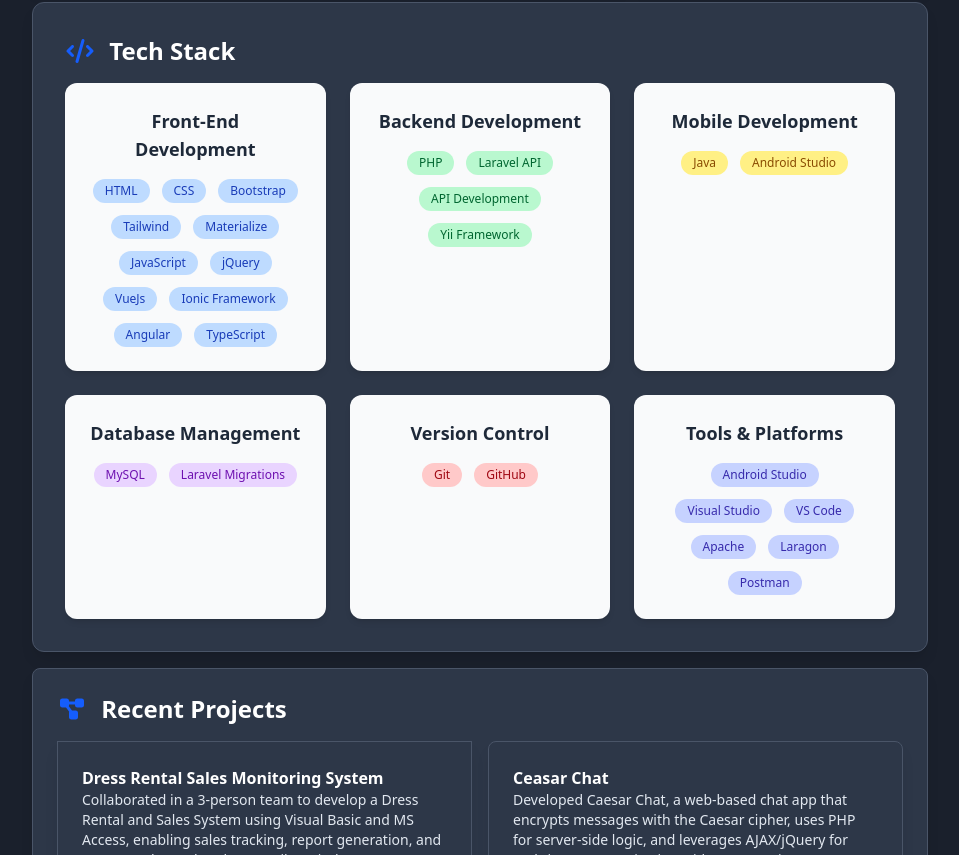
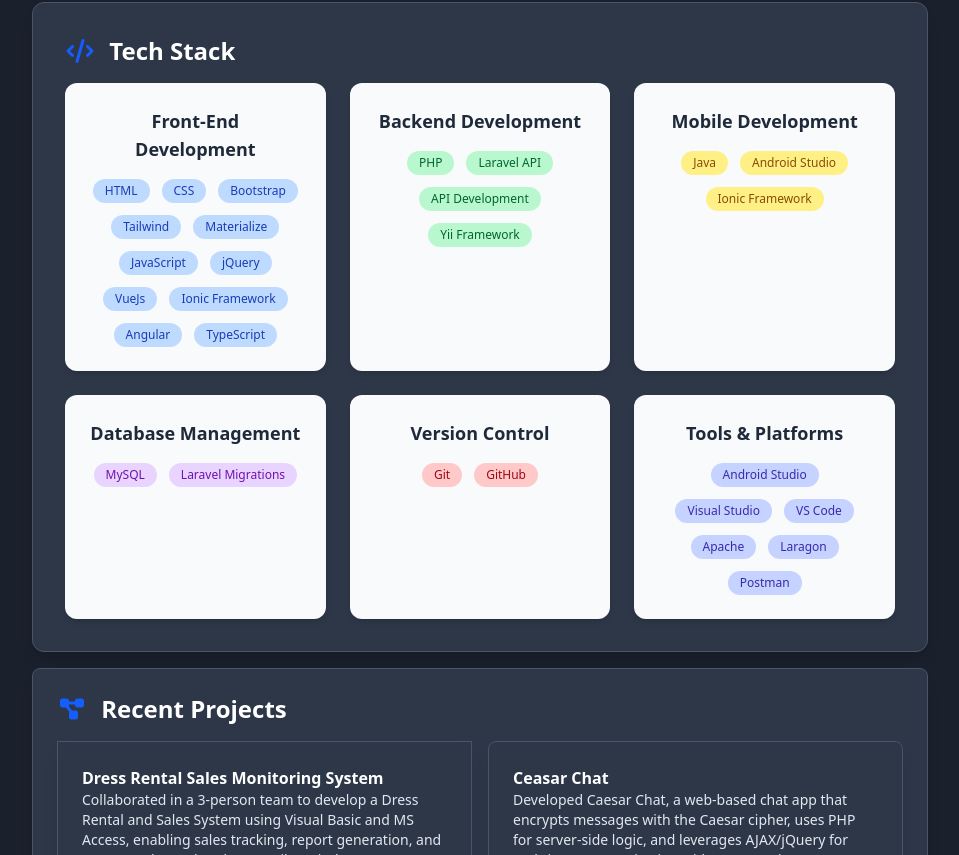
Before and after one commit to LeoOdaya117/Portfolio, a website: page public/index.html in a window 1280 px wide. Shown: the part 824-1679 px from the top of the page, without its empty margins (160-1119 px from the left). Drawn offline with nearby package versions, Linux system fonts and the light colour scheme.

Commit message:
add Ionic Framework to technology chips in index.html

```diff
--- a/public/index.html
+++ b/public/index.html
@@ -180,6 +180,8 @@
                         <div class="flex flex-wrap justify-center gap-3">
                             <span class="tech-chip bg-yellow-200 text-yellow-800 rounded-full py-1 px-3 text-xs font-medium transition duration-300 ease-in-out transform hover:scale-110 hover:rotate-12 hover:shadow-md hover:bg-yellow-300">Java</span>
                             <span class="tech-chip bg-yellow-200 text-yellow-800 rounded-full py-1 px-3 text-xs font-medium transition duration-300 ease-in-out transform hover:scale-110 hover:rotate-12 hover:shadow-md hover:bg-yellow-300">Android Studio</span>
+                            <span class="tech-chip bg-yellow-200 text-yellow-800 rounded-full py-1 px-3 text-xs font-medium transition duration-300 ease-in-out transform hover:scale-110 hover:rotate-12 hover:shadow-md hover:bg-yellow-300">Ionic Framework</span>
+
                         </div>
                     </div>
 
```
